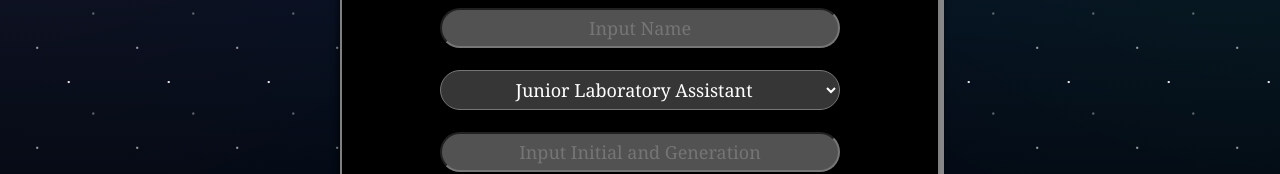
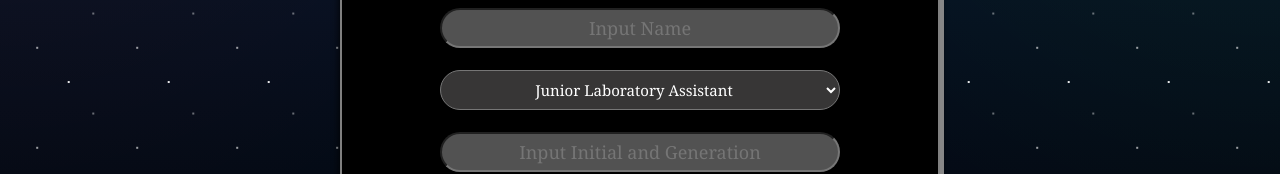
Before and after one commit to Kne34/Web_Konse_26-1, a React (Vite) app: page /trainer in a window 1280 px wide. Shown: the part 331-505 px from the top of the page. Built offline with nearby package versions, Linux system fonts and the light colour scheme.

Commit message:
Fix Vercel 29/12/2025

```diff
--- a/src/FlashCardTrainee/flashcardtrainee.css
+++ b/src/FlashCardTrainee/flashcardtrainee.css
@@ -109,4 +109,5 @@
     .jurusan {
         height: 40px;
         border-radius: 10px;
+        font-size: 15px;
     }
--- a/src/FlashCards/flashcard.css
+++ b/src/FlashCards/flashcard.css
@@ -73,4 +73,5 @@
 .position {
     height: 40px;
     border-radius: 10px;
+    font-size: 15px;
 }
```
